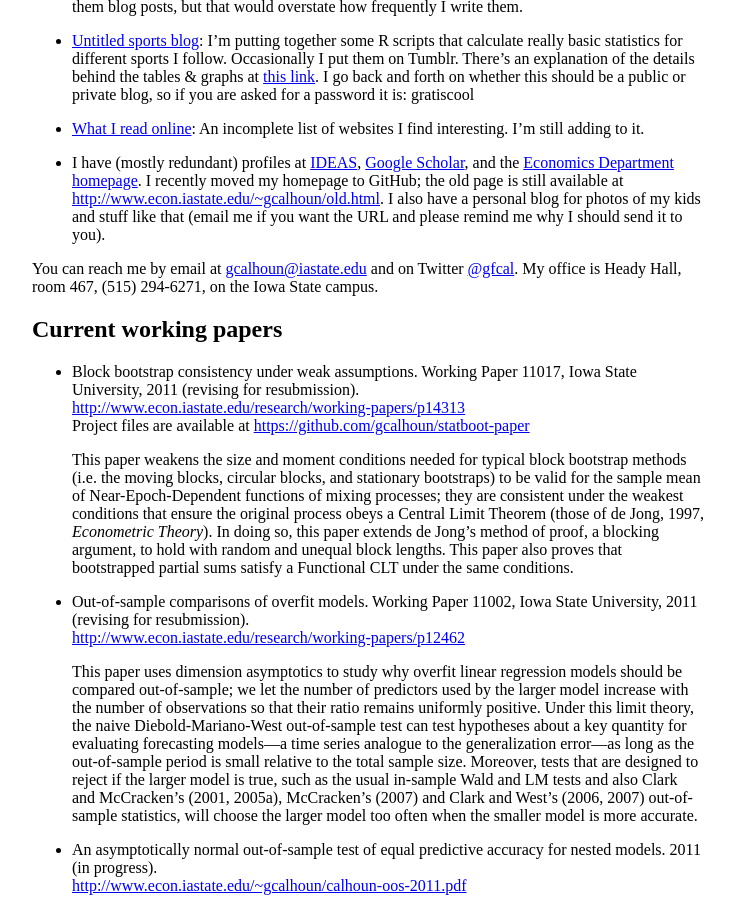
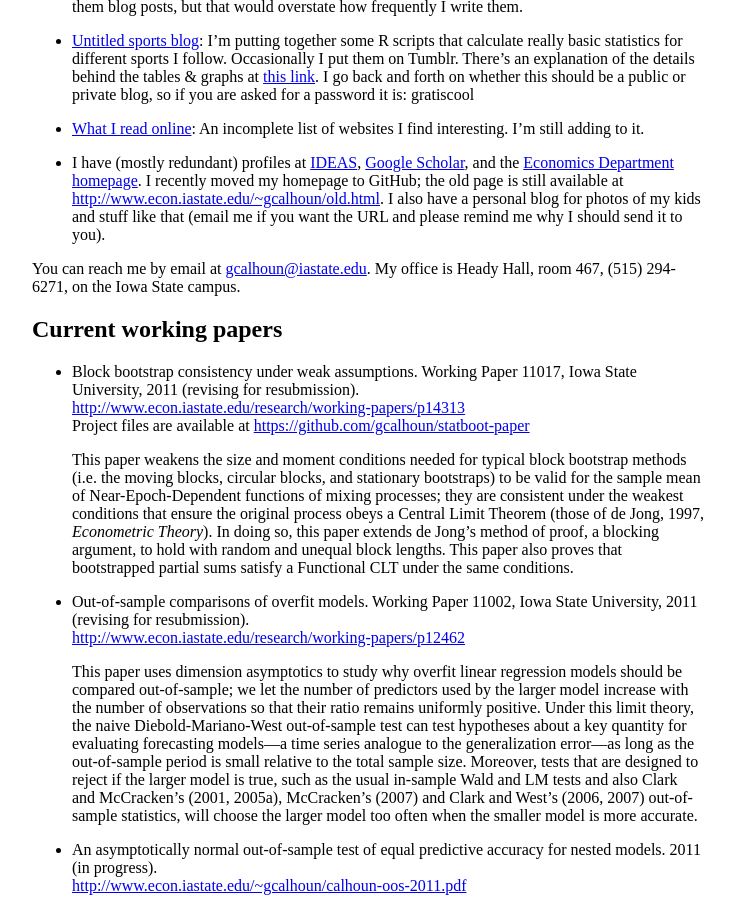
Before and after one commit to mmkuang/grayclhn.github.io, a Jekyll site: the page built from index.md, in a window 1280 px wide and 900 px high, scrolled down 536 px. Shown: the whole window, without its empty margins (272-1006 px from the left). Built offline with Jekyll 4.4.1, drawn with Linux system fonts in a browser that asks for light colours.

Commit message:
Removed twitter account

```diff
--- a/index.md
+++ b/index.md
@@ -64,9 +64,8 @@ might be interested in the following items:
   (email me if you want the URL and please remind me why I should send
   it to you).
 
-You can reach me by email at <gcalhoun@iastate.edu> and on Twitter
-[@gfcal](https://twitter.com/gfcal).  My office is Heady Hall, room
-467, (515) 294-6271, on the Iowa State campus.
+You can reach me by email at <gcalhoun@iastate.edu>.  My office is
+Heady Hall, room 467, (515) 294-6271, on the Iowa State campus.
 
 Current working papers
 ----------------------
```
